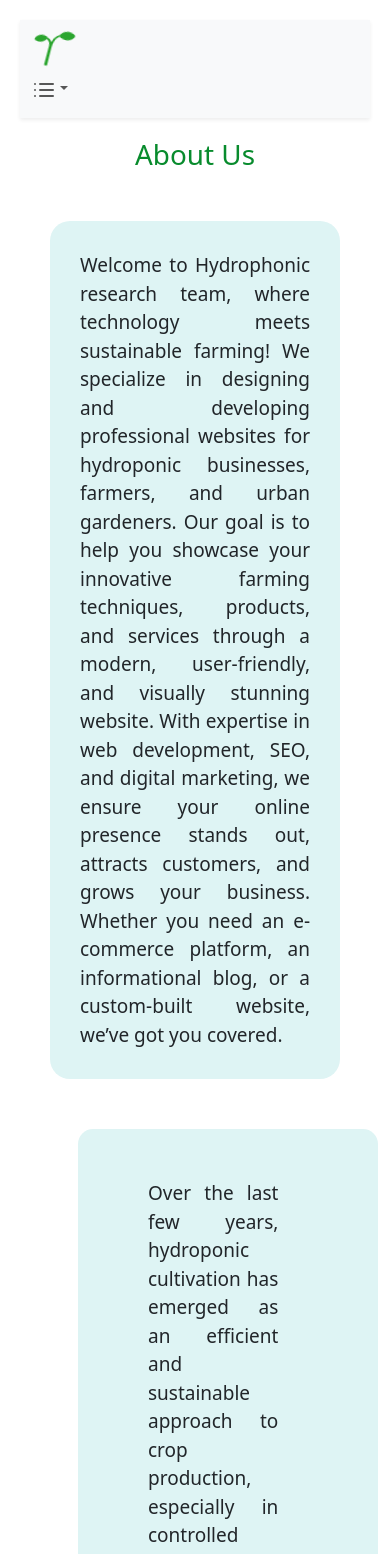
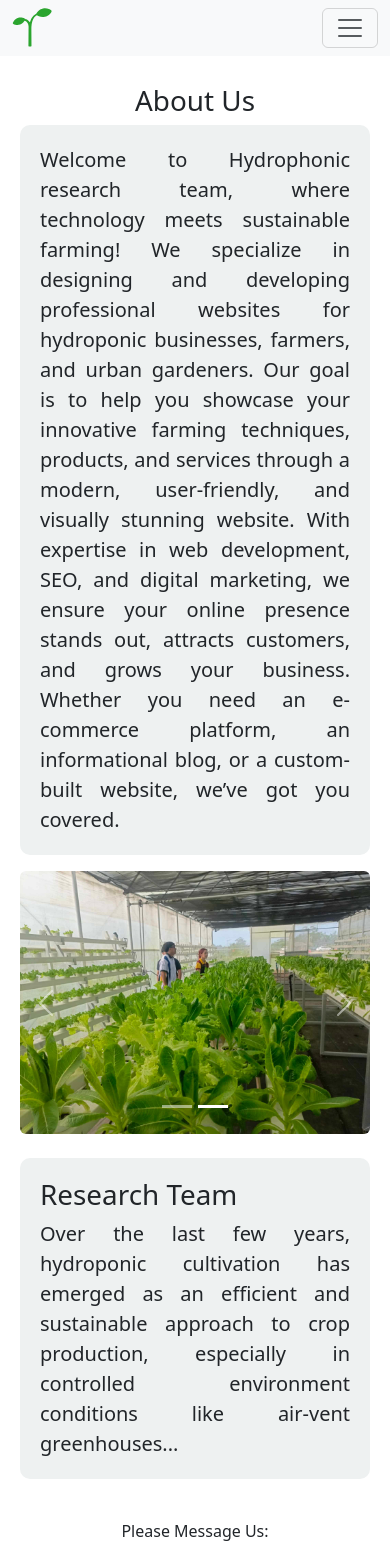
Before and after one commit to lolomoguzu/AI-Monitoring, a React (Vite) app in the folder Monitoring/: page /About in a window 390 px wide. Shown: the top 1554 px of the page. Built offline with nearby package versions, Linux system fonts and the light colour scheme.

Commit message:
add carousel and responsive

```diff
--- a/Monitoring/src/Components/NavButton.tsx
+++ b/Monitoring/src/Components/NavButton.tsx
@@ -1,28 +1,25 @@
-import { Navbar, Nav, NavDropdown, Container } from "react-bootstrap";
-import { List } from "lucide-react";
+import { Navbar, Nav, Container } from "react-bootstrap";
 import "../Design/Navbutton.css";
 import seeds from "../assets/seedling.svg";
 
 const NavButton = () => {
   return (
-    <div className="navigation">
-      <Navbar expand="lg" className="bg-light shadow-sm">
-        <Container>
-          {/* Left Side - Dropdown */}
-          <Nav className="me-auto">
-            <img src={seeds} alt="seeds" className="seeds" />
-            <NavDropdown
-              title={<List size={24} />}
-              className="border-0 bg-transparent"
-            >
-              <NavDropdown.Item href="/Homepage">Homepage</NavDropdown.Item>
-              <NavDropdown.Item href="/Dashboard">Dashboard</NavDropdown.Item>
-              <NavDropdown.Item href="/About">About</NavDropdown.Item>
-            </NavDropdown>
+    <Navbar expand="lg" bg="light" variant="light">
+      <Container>
+        {/* Left Side - Dropdown */}
+        <Nav>
+          <img src={seeds} alt="seeds" width="40" />
+        </Nav>
+        <Navbar.Toggle aria-controls="basic-navbar-nav" />
+        <Navbar.Collapse id="basic-navbar-nav">
+          <Nav className="ms-auto">
+            <Nav.Link href="/">Homepage</Nav.Link>
+            <Nav.Link href="/dashboard">Dashboard</Nav.Link>
+            <Nav.Link href="/about">About</Nav.Link>
           </Nav>
-        </Container>
-      </Navbar>
-    </div>
+        </Navbar.Collapse>
+      </Container>
+    </Navbar>
   );
 };
 
--- a/Monitoring/src/Design/About.css
+++ b/Monitoring/src/Design/About.css
@@ -1,60 +1,39 @@
-.Title{
-    text-align: center;
-    color: rgb(8, 139, 45);
+.about-container {
+  max-width: 1200px;
+  margin: auto;
+  padding: 20px;
 }
 .about-text{
-    padding-bottom: 32px;
-    padding:30px;
-    margin: 50px;
-    font-size:19px;
-    text-align: justify;
-    background-color: rgb(222, 244, 244);
-    border-radius: 20px;
-}
-.Hydrophonic {
-  display: flex;
-  padding-bottom: 32px;
-  padding-left: 48px;
-  padding-right: 48px;
-    transition: transform 0.3s ease-in-out, box-shadow 0.3s ease-in-out;
-
-}
-.Photo {
-   align-items: left;
-    margin: 0 auto;
-  height: auto;
-     max-width: 500px;
-    border-radius: 15px;
-    transition: transform 0.3s ease-in-out, box-shadow 0.3s ease-in-out;
+  padding: 20px;
+  border-radius: 10px;
+  font-size: 35px;
+  background: #eef1f1;
 }
 
-.Name {
-  padding-top: 50px;
-  padding-right: 100px;
-  font-size:19px;
-  padding-left: 70px;
-  margin-left: 30px;
-  text-align: justify;
-  background-color: rgb(222, 244, 244);
-  border-radius: 15px;
+.img-fluid {
+  width: 100%;
+  height: auto;
 }
 
+.info-text {
+  background:#eef1f1;
+  padding: 20px;
+  border-radius: 10px;
+  font-size: 32.5px;
+}
 
-.about-container {
-    animation: fadeIn 1.5s ease-out forwards;
-  }
-  .Photo:hover {
-    transform: scale(1.05);
-    box-shadow: 0px 10px 20px rgba(0, 0, 0, 0.2);
+/* Responsive Adjustments */
+@media (max-width: 768px) {
+  .row {
+    flex-direction: column;
   }
 
-  @keyframes fadeIn {
-    from {
-        opacity: 0;
-        transform: translateY(20px);
-    }
-    to {
-        opacity: 1;
-        transform: translateY(0);
-    }
+  .info-text {
+    font-size: 20px;
+    text-align: justify;
+  }
+  .about-text{
+    font-size: 20px;
+    text-align: justify;
+  }
 }
--- a/Monitoring/src/Design/Navbutton.css
+++ b/Monitoring/src/Design/Navbutton.css
@@ -1,35 +1,38 @@
-  .navigation{
-    padding: 20px;
-    opacity: 100%;
-  }
-  .navbar.dropdown-menu {
-    border-radius: 8px;
-    border: none;
-    box-shadow: 0 4px 10px rgba(0, 0, 0, 0.1);
-  }
-
-  /* Style for dropdown items */
-  .navbar.dropdown-item {
-    padding: 10px 20px;
-    font-size: 16px;
-    color: #000000;
-    transition: background 0.3s ease;
-  }
-  .navbar .dropdown-item:hover {
-    background-color: #3eb038;
-    color: #000;
-  }
- .seeds{
-  height: 40px; /* Adjust as needed */
-  margin-right: 10px;
-  animation: rotate 2s linear infinite;
+.navbar {
+  padding: 10px 20px;
 }
 
-@keyframes rotate {
-  from {
-    transform: rotate(0deg);
+.ms-auto{
+  font-size: 23px;
+}
+
+.navbar-brand img {
+  width: 40px;
+  height: auto;
+}
+
+.navbar-toggler {
+  border: none; /* Removes border from toggle button */
+}
+
+.navbar-nav {
+  text-align: center; /* Aligns text in mobile view */
+}
+
+.navbar-nav .nav-link {
+  padding: 10px;
+  font-weight: bold;
+}
+
+@media (max-width: 991px) {
+  .navbar-collapse {
+    background: #fff;
+    padding: 10px;
+    transition: background 0.3s ease-in-out;
+
   }
-  to {
-    transform: rotate(360deg);
+  .navbar-collapse:hover{
+    background: #f8f9fa; /* Light gray background on hover */
+    box-shadow: 0px 4px 10px rgba(0, 0, 0, 0.1); /* Optional: Adds a shadow effect */
   }
 }
--- a/Monitoring/src/Pages/AboutUs.tsx
+++ b/Monitoring/src/Pages/AboutUs.tsx
@@ -1,108 +1,63 @@
 import NavButton from "../Components/NavButton";
 import "../Design/about.css";
-import hydrophonic from "../assets/AboutUs.jpg";
-import plants from "../assets/hydrophonic.jpg";
+import pic1 from "../assets/carousel1.jpg";
+import pic2 from "../assets/carousel2.jpeg";
+import { Carousel } from "react-bootstrap";
 
 const AboutUs = () => {
   return (
-    <div className="about-container">
+    <div>
       <NavButton />
-      <h1 className="Title">About Us</h1>
-      <p className="about-text">
-        Welcome to Hydrophonic research team, where technology meets sustainable
-        farming! We specialize in designing and developing professional websites
-        for hydroponic businesses, farmers, and urban gardeners. Our goal is to
-        help you showcase your innovative farming techniques, products, and
-        services through a modern, user-friendly, and visually stunning website.
-        With expertise in web development, SEO, and digital marketing, we ensure
-        your online presence stands out, attracts customers, and grows your
-        business. Whether you need an e-commerce platform, an informational
-        blog, or a custom-built website, we’ve got you covered.
-      </p>
-      <div className="Hydrophonic">
-        <div id="myCarousel" className="carousel slide" data-bs-ride="carousel">
-          {/* Indicators */}
-          <div className="carousel-indicators">
-            <button
-              type="button"
-              data-bs-target="#myCarousel"
-              data-bs-slide-to="0"
-              className="active"
-              aria-current="true"
-              aria-label="Slide 1"
-            ></button>
-            <button
-              type="button"
-              data-bs-target="#myCarousel"
-              data-bs-slide-to="1"
-              aria-label="Slide 2"
-            ></button>
-            <button
-              type="button"
-              data-bs-target="#myCarousel"
-              data-bs-slide-to="2"
-              aria-label="Slide 3"
-            ></button>
+      <div className="about-container">
+        <h1 className="Title text-center my-2">About Us</h1>
+        <p className="about-text">
+          Welcome to Hydrophonic research team, where technology meets
+          sustainable farming! We specialize in designing and developing
+          professional websites for hydroponic businesses, farmers, and urban
+          gardeners. Our goal is to help you showcase your innovative farming
+          techniques, products, and services through a modern, user-friendly,
+          and visually stunning website. With expertise in web development, SEO,
+          and digital marketing, we ensure your online presence stands out,
+          attracts customers, and grows your business. Whether you need an
+          e-commerce platform, an informational blog, or a custom-built website,
+          we’ve got you covered.
+        </p>
+
+        <div className="row align-items-center">
+          {/* Left Side: Carousel */}
+          <div className="col-lg-6 col-md-12 mb-4">
+            <Carousel>
+              <Carousel.Item>
+                <img
+                  src={pic1}
+                  className="img-fluid rounded"
+                  alt="Hydroponic"
+                />
+              </Carousel.Item>
+              <Carousel.Item>
+                <img
+                  src={pic2}
+                  className="img-fluid rounded"
+                  alt="Hydroponic"
+                />
+              </Carousel.Item>
+            </Carousel>
           </div>
 
-          {/* Carousel Items */}
-          <div className="carousel-inner">
-            <div className="carousel-item active">
-              <img src={hydrophonic} className="d-block w-100" />
-            </div>
-            <div className="carousel-item">
-              <img src={plants} className="d-block w-100" />
-            </div>
-            <div className="carousel-item">
-              <img src={hydrophonic} className="d-block w-100" alt="New York" />
-            </div>
+          {/* Right Side: Text Content */}
+          <div className="col-lg-6 col-md-12">
+            <p className="info-text">
+              <h1 className="font center">Research Team</h1>
+              Over the last few years, hydroponic cultivation has emerged as an
+              efficient and sustainable approach to crop production, especially
+              in controlled environment conditions like air-vent greenhouses...
+            </p>
           </div>
-
-          {/* Carousel Controls */}
-          <button
-            className="carousel-control-prev"
-            type="button"
-            data-bs-target="#myCarousel"
-            data-bs-slide="prev"
-          >
-            <span
-              className="carousel-control-prev-icon"
-              aria-hidden="true"
-            ></span>
-            <span className="visually-hidden">Previous</span>
-          </button>
-          <button
-            className="carousel-control-next"
-            type="button"
-            data-bs-target="#myCarousel"
-            data-bs-slide="next"
-          >
-            <span
-              className="carousel-control-next-icon"
-              aria-hidden="true"
-            ></span>
-            <span className="visually-hidden">Next</span>
-          </button>
         </div>
 
-        <p className="Name">
-          Over the last few years, hydroponic cultivation has emerged as an
-          efficient and sustainable approach to crop production, especially in
-          controlled environment conditions like air-vent greenhouses. Unlike
-          soil-based conventional farming, hydroponics utilizes
-          nutrient-sufficient water solutions for plant growth, with the
-          benefits of increased yield, water-efficient use, and all-season
-          production. Nevertheless, ensuring optimal growing parameters in
-          hydroponics necessitates accurate measurement of environmental factors
-          like temperature, humidity, pH levels. That’s where Quadrons comes in,
-          our goal is to provide you with the tools and resources you need to
-          monitor and manage your hydroponic farm effectively. Our website is a
-          one-stop solution for all your hydroponic needs, from equipment and 3D
-          models to tutorials and expert advice.
-        </p>
+        {/* Footer */}
+        <footer className="text-center mt-4">Please Message Us:</footer>
       </div>
-
-      <footer>Please Message Us:</footer>
     </div>
   );
 };
```
Also changed, not shown: Monitoring/src/assets/carousel1.jpg (renamed from Monitoring/src/assets/AboutUs.jpg), Monitoring/src/assets/carousel2.jpeg (added).
